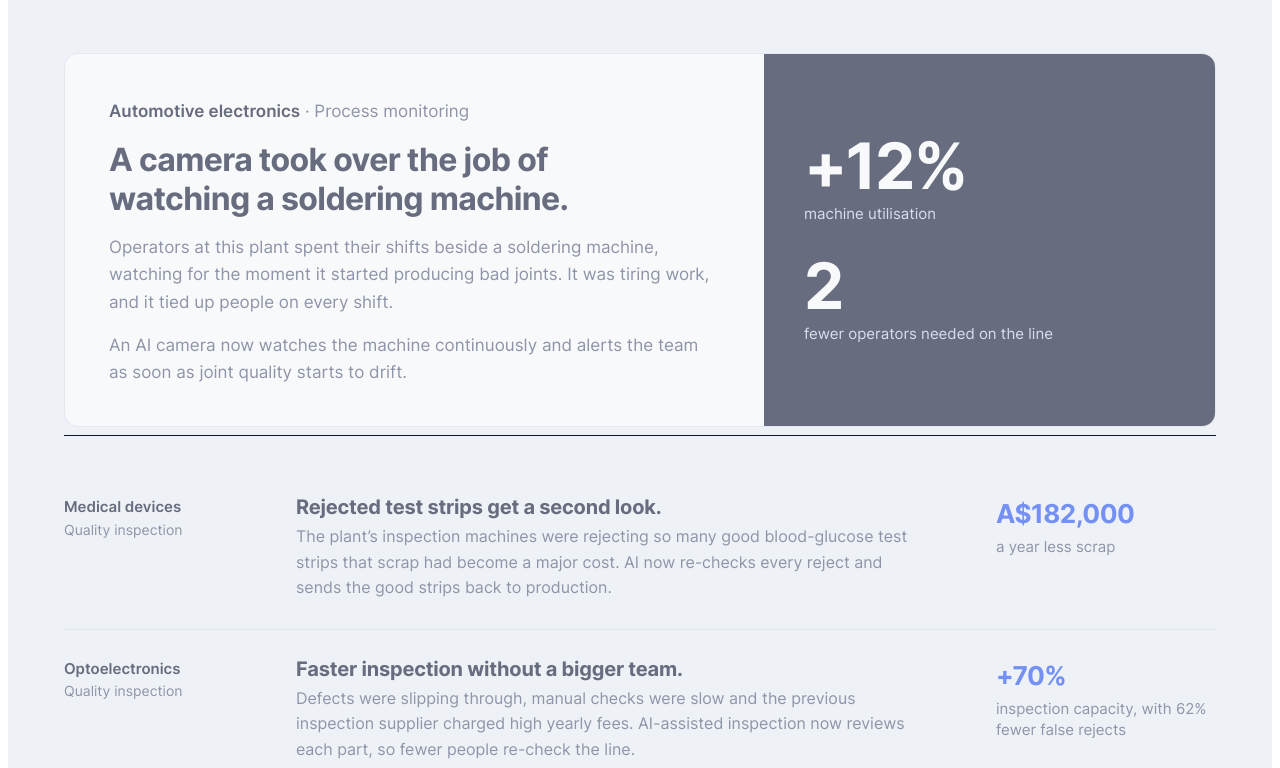
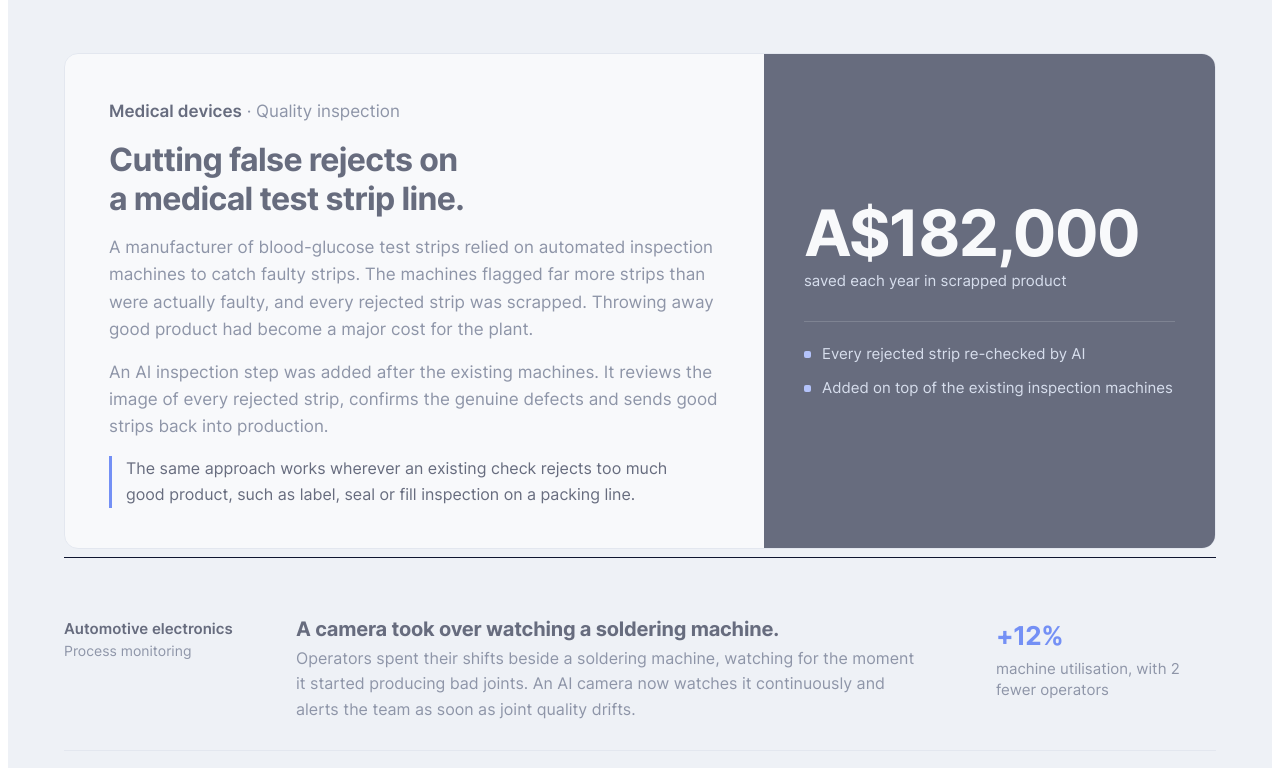
Before and after one commit to andrewtosky/vantorytech-website, a plain HTML site: page site/technology.html in a window 1280 px wide. Shown: the part 1612-2380 px from the top of the page. Drawn offline with Linux system fonts and the light colour scheme.

Commit message:
Feature the scrap savings case (#26)
* Feature the scrap savings case

Co-Authored-By: Claude Opus 5.5 <noreply@anthropic.com>
Claude-Session: https://claude.ai/code/session_01Su5vsqgrSb8u7cifCczi6S

* Rewrite featured case copy

Co-Authored-By: Claude Opus 5.5 <noreply@anthropic.com>
Claude-Session: https://claude.ai/code/session_01Su5vsqgrSb8u7cifCczi6S

---------

Co-authored-by: Claude <noreply@anthropic.com>

```diff
--- a/site/technology.html
+++ b/site/technology.html
@@ -348,6 +348,10 @@ form.enquiry .btn { grid-column: 1 / -1; width: 100%; min-height: 54px; font-siz
 .feature .numbers div { display: flex; flex-direction: column; gap: 4px; }
 .feature .numbers strong { font-size: clamp(44px, 5vw, 64px); font-weight: 700; letter-spacing: -0.03em; line-height: 1; }
 .feature .numbers span { color: #C9D3E8; font-size: 15px; }
+.feature .numbers ul { list-style: none; margin: 0; padding: 20px 0 0; border-top: 1px solid rgba(255,255,255,.16); display: flex; flex-direction: column; gap: 10px; }
+.feature .numbers li { color: #C9D3E8; font-size: 15px; padding-left: 18px; position: relative; }
+.feature .numbers li::before { content: ""; position: absolute; left: 0; top: 0.6em; width: 7px; height: 7px; border-radius: 2px; background: var(--cobalt-soft); }
+.feature .story p.applies { color: var(--ink); font-size: 16px; padding-left: 14px; border-left: 3px solid var(--cobalt); }
 .case-list { list-style: none; margin: 40px 0 0; padding: 0; border-top: 1px solid var(--ink); }
 .case-list li { display: grid; grid-template-columns: 200px minmax(0, 1fr) 220px; gap: 32px; padding: 28px 0; border-bottom: 1px solid var(--line); }
 .case-list .meta { font-size: 14px; color: var(--slate); line-height: 1.5; }
@@ -361,7 +365,7 @@ form.enquiry .btn { grid-column: 1 / -1; width: 100%; min-height: 54px; font-siz
 .invite-line p { font-size: 16px; color: var(--ink); max-width: 70ch; }
 .invite-line p b { font-weight: 700; }
 @media (max-width: 1024px) { .case-list li { grid-template-columns: 160px minmax(0, 1fr); } .case-list .result { grid-column: 2; } }
-@media (max-width: 880px) { .feature { grid-template-columns: minmax(0, 1fr); } .feature .story, .feature .numbers { padding: 28px 24px; } .feature .numbers { display: grid; grid-template-columns: repeat(2, minmax(0, 1fr)); gap: 20px; align-items: start; } }
+@media (max-width: 880px) { .feature { grid-template-columns: minmax(0, 1fr); } .feature .story, .feature .numbers { padding: 28px 24px; } }
 @media (max-width: 720px) { .case-list li { grid-template-columns: minmax(0, 1fr); gap: 10px; } .case-list .result { grid-column: auto; } }
 .fine { margin-top: 24px; font-size: 13px; color: var(--slate); }
 /* Inspection robots */
@@ -436,21 +440,25 @@ form.enquiry .btn { grid-column: 1 / -1; width: 100%; min-height: 54px; font-siz
     </div>
     <article class="feature reveal">
       <div class="story">
-        <p class="dateline"><b>Automotive electronics</b> &middot; Process monitoring</p>
-        <h3>A camera took over the job of watching a soldering machine.</h3>
-        <p>Operators at this plant spent their shifts beside a soldering machine, watching for the moment it started producing bad joints. It was tiring work, and it tied up people on every shift.</p>
-        <p>An AI camera now watches the machine continuously and alerts the team as soon as joint quality starts to drift.</p>
+        <p class="dateline"><b>Medical devices</b> &middot; Quality inspection</p>
+        <h3>Cutting false rejects on a medical test strip line.</h3>
+        <p>A manufacturer of blood-glucose test strips relied on automated inspection machines to catch faulty strips. The machines flagged far more strips than were actually faulty, and every rejected strip was scrapped. Throwing away good product had become a major cost for the plant.</p>
+        <p>An AI inspection step was added after the existing machines. It reviews the image of every rejected strip, confirms the genuine defects and sends good strips back into production.</p>
+        <p class="applies">The same approach works wherever an existing check rejects too much good product, such as label, seal or fill inspection on a packing line.</p>
       </div>
       <div class="numbers">
-        <div><strong>+12%</strong><span>machine utilisation</span></div>
-        <div><strong>2</strong><span>fewer operators needed on the line</span></div>
+        <div><strong>A$182,000</strong><span>saved each year in scrapped product</span></div>
+        <ul>
+          <li>Every rejected strip re-checked by AI</li>
+          <li>Added on top of the existing inspection machines</li>
+        </ul>
       </div>
     </article>
     <ul class="case-list">
       <li class="reveal">
-        <div class="meta"><b>Medical devices</b>Quality inspection</div>
-        <div><h3>Rejected test strips get a second look.</h3><p>The plant&#8217;s inspection machines were rejecting so many good blood-glucose test strips that scrap had become a major cost. AI now re-checks every reject and sends the good strips back to production.</p></div>
-        <div class="result"><strong>A$182,000</strong>a year less scrap</div>
+        <div class="meta"><b>Automotive electronics</b>Process monitoring</div>
+        <div><h3>A camera took over watching a soldering machine.</h3><p>Operators spent their shifts beside a soldering machine, watching for the moment it started producing bad joints. An AI camera now watches it continuously and alerts the team as soon as joint quality drifts.</p></div>
+        <div class="result"><strong>+12%</strong>machine utilisation, with 2 fewer operators</div>
       </li>
       <li class="reveal">
         <div class="meta"><b>Optoelectronics</b>Quality inspection</div>
```
